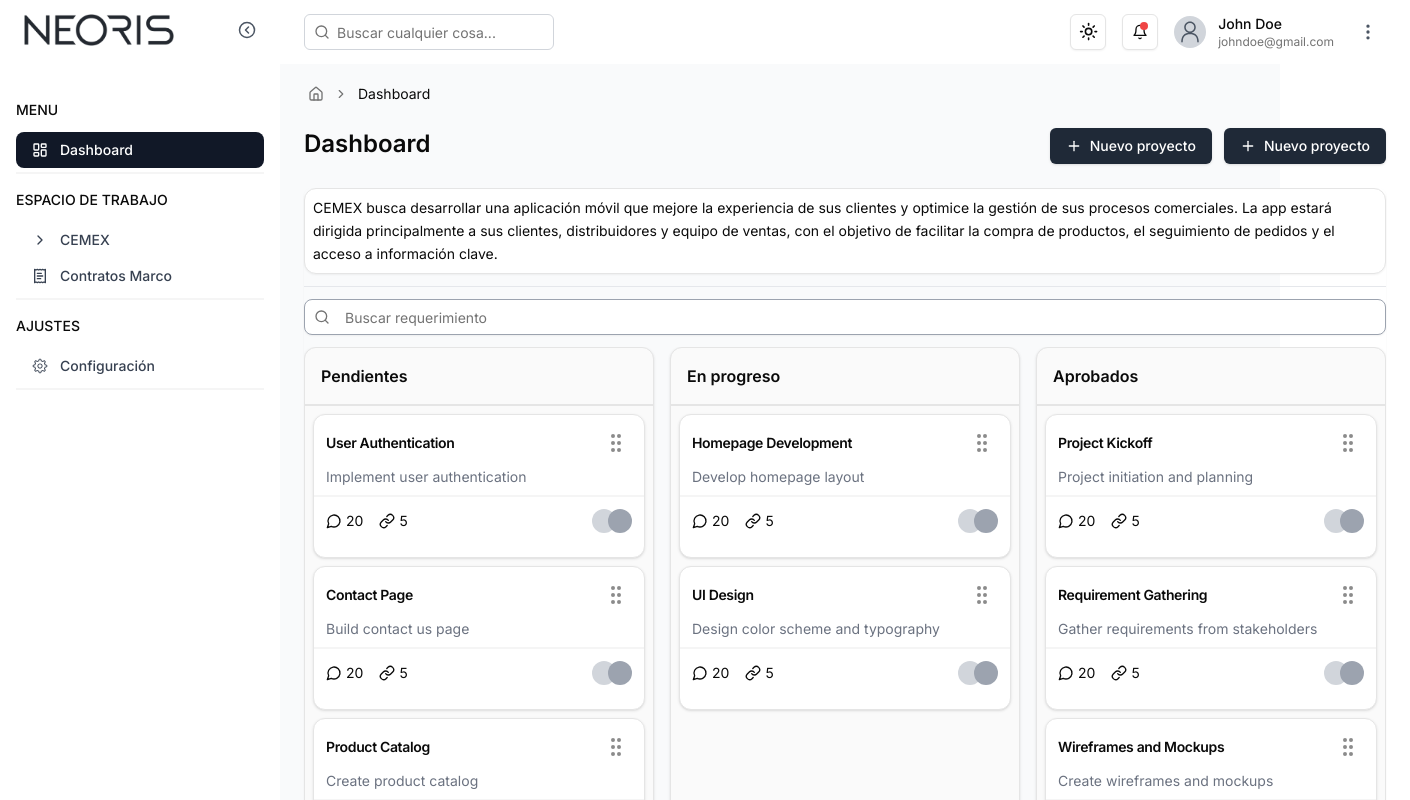
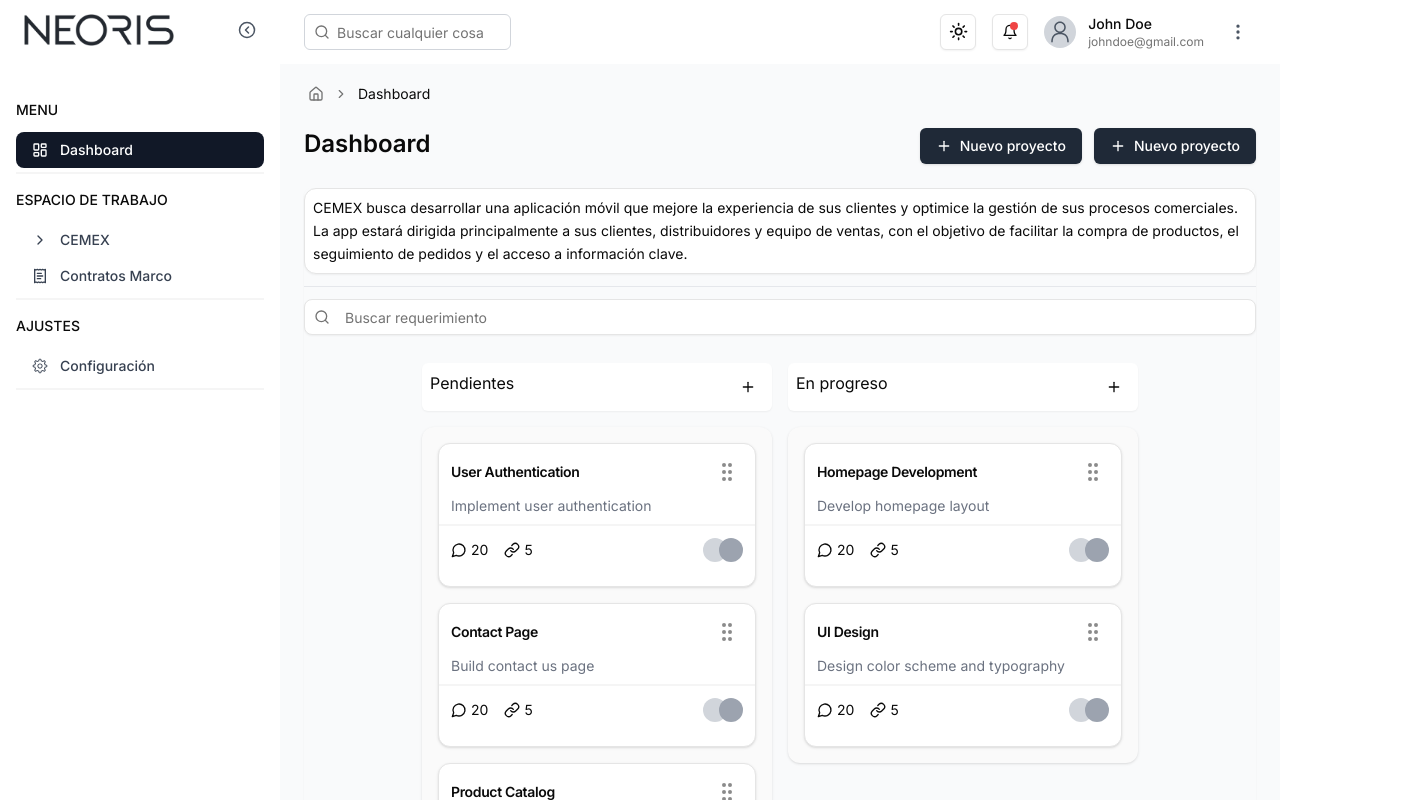
Before and after one commit to CaarloosDC/Softie, a Next.js app in the folder neo-sync/: page /dashboard in a window 1280 px wide. Shown: the top 800 px of the page, 1410 px wide, since content can reach past the window. Built offline with nearby package versions, Linux system fonts and the light colour scheme.

Commit message:
Add comments and modify card.

```diff
--- a/neo-sync/components/custom/Overview/Kanban/BoardColumn.tsx
+++ b/neo-sync/components/custom/Overview/Kanban/BoardColumn.tsx
@@ -1,17 +1,18 @@
-import { SortableContext, useSortable } from "@dnd-kit/sortable"; // Hooks for sortable functionality from dnd-kit.
+import { SortableContext, useSortable } from "@dnd-kit/sortable"; // Hooks for sortable functionality.
 import { useDndContext, type UniqueIdentifier } from "@dnd-kit/core"; // Core hooks from dnd-kit and UniqueIdentifier type.
-import { CSS } from "@dnd-kit/utilities"; // Utilities from dnd-kit to apply CSS transforms for draggable elements.
-import { useMemo } from "react"; // React hook for memoizing values (optimizes performance).
-import { Task, TaskCard } from "./TaskCard"; // Custom Task type and TaskCard component.
+import { CSS } from "@dnd-kit/utilities"; // Utilities to apply CSS transforms for draggable elements.
+import { useMemo } from "react";
 import { cva } from "class-variance-authority"; // Utility to handle variants of CSS classes.
-import { Card, CardContent, CardHeader } from "@/components/ui/card"; // UI components (Card) from your project.
-import { Button } from "@/components/ui/button"; // Button component from your project.
-import { GripVertical } from "lucide-react"; // Icon component from Lucide-React (used for the grip/drag handle).
-import { ScrollArea } from "@/components/ui/scroll-area"; // Scrollable area component from your project.
+import { GripVertical } from "lucide-react";
+import { Task, TaskCard } from "./TaskCard";
+import { Card, CardContent, CardHeader } from "@/components/ui/card";
+import { Button } from "@/components/ui/button";
+import { ScrollArea } from "@/components/ui/scroll-area";
+import ColumnHeader from "./ColumnHeader";
 
 export interface Column {
   id: UniqueIdentifier; // Each column has a unique identifier.
-  title: string; // The title of the column (e.g., "Todo", "In Progress").
+  title: string; // The title of the column.
 }
 
 export type ColumnType = "Column"; // Type definition for the column (used in drag data).
@@ -29,7 +30,7 @@ interface BoardColumnProps {
 
 // The BoardColumn component represents a single column in the Kanban board.
 export function BoardColumn({ column, tasks, isOverlay }: BoardColumnProps) {
-  // Memoize task IDs for performance optimization (tasksIds won't recalculate unless tasks change).
+  // Memoize task IDs, tasksIds won't recalculate unless tasks change.
   const tasksIds = useMemo(() => {
     return tasks.map((task) => task.id); // Return an array of task IDs.
   }, [tasks]);
@@ -38,12 +39,12 @@ export function BoardColumn({ column, tasks, isOverlay }: BoardColumnProps) {
   const {
     setNodeRef, // Sets the reference to the DOM node for the sortable item.
     attributes, // Provides accessibility attributes for the sortable item.
-    listeners, // Provides event listeners for drag start (e.g., mouse down, touch).
+    listeners, // Provides event listeners for drag start.
     transform, // The transformation applied during drag (e.g., move X, move Y).
     transition, // Transition applied during the drag (e.g., smooth dragging).
-    isDragging, // Boolean flag to check if the column is currently being dragged.
+    isDragging, // Boolean flag to check if the column is being dragged.
   } = useSortable({
-    id: column.id, // The unique identifier for this column (used in drag-and-drop context).
+    id: column.id, // The unique identifier for this column.
     data: {
       type: "Column", // Identifies this as a draggable column.
       column, // The column data (id and title).
@@ -61,16 +62,57 @@ export function BoardColumn({ column, tasks, isOverlay }: BoardColumnProps) {
 
   // Class variants for different drag states (e.g., default, over, overlay).
   const variants = cva(
-    "h-[500px] max-h-[500px] w-[350px] max-w-full bg-primary-foreground flex flex-col flex-shrink-0 snap-center",
+    // "h-[500px] max-h-[500px] w-[350px] max-w-full bg-primary-foreground flex flex-col flex-shrink-0 snap-center",
+    "w-[350px] max-w-full bg-primary-foreground flex flex-col flex-shrink-0 snap-center border-none",
     {
       variants: {
         dragging: {
-          default: "border-2 border-transparent", // Default state with transparent border.
+          default: "border-none", // Default state with transparent border.
           over: "ring-2 opacity-30", // When dragging over, show a ring and reduce opacity.
           overlay: "ring-2 ring-primary", // Show a ring when the column is in the overlay state.
         },
       },
     }
+  );
+  return (
+    <div className="flex flex-col gap-4">
+      <ColumnHeader column={column.title} />
+      <Card
+        ref={setNodeRef} // Ref for the sortable column (so dnd-kit can control the DOM node).
+        style={style} // Apply the drag styles (transition and transform).
+        className={variants({
+          dragging: isOverlay ? "overlay" : isDragging ? "over" : undefined, // Apply different styles based on dragging state.
+        })}
+      >
+        {/*
+        <CardHeader className="p-4 font-semibold text-left flex flex-row justify-between">
+
+        Optional drag handle for the column (currently commented out).
+        This would allow the column to be dragged by clicking the button with the GripVertical icon.
+        */}
+        {/* <Button
+          variant={"ghost"}
+          {...attributes} // Accessibility attributes for drag.
+          {...listeners} // Event listeners for drag start.
+          className=" p-1 text-primary/50 -ml-2 h-auto cursor-grab relative"
+          >
+          <span className="sr-only">{`Move column: ${column.title}`}</span> // Screen reader text.
+          <GripVertical /> // Drag handle icon.
+          </Button>
+          <span>{column.title}</span> <Plus className="mr-2 h-4 w-4" />
+        </CardHeader> */}
+
+        {/* Task list - No scroll area, tasks will stack */}
+        <CardContent className="flex flex-col gap-4 p-4">
+          <SortableContext items={tasksIds}>
+            {/* Render each task inside the column using TaskCard component */}
+            {tasks.map((task) => (
+              <TaskCard key={task.id} task={task} />
+            ))}
+          </SortableContext>
+        </CardContent>
+      </Card>
+    </div>
   );
 
   return (
@@ -129,15 +171,16 @@ export function BoardContainer({ children }: { children: React.ReactNode }) {
   });
 
   return (
-    <ScrollArea
-      className={variations({
-        dragging: dndContext.active ? "active" : "default", // Change scrolling behavior based on drag state.
-      })}
-    >
-      <div className="flex gap-4 items-center flex-row justify-center">
-        {/* Render the columns passed as children. */}
-        {children}
-      </div>
-    </ScrollArea>
+    // <ScrollArea
+    //   className={variations({
+    //     dragging: dndContext.active ? "active" : "default", // Change scrolling behavior based on drag state.
+    //   })}
+    // >
+    // <div className="flex gap-4 items-center flex-row justify-center">
+    <div className="flex flex-wrap gap-4 items-start justify-center p-4">
+      {/* Render the columns passed as children. */}
+      {children}
+    </div>
+    // </ScrollArea>
   );
 }
--- /dev/null
+++ b/neo-sync/components/custom/Overview/Kanban/ColumnHeader.tsx
@@ -0,0 +1,17 @@
+import { Plus } from "lucide-react";
+import { Button } from "@/components/ui/button"; // Ensure you have the Button component imported, or use a basic button element.
+
+export default function ColumnHeader({ column }: { column: string }) {
+  return (
+    <div className="flex flex-row justify-between bg-white dark:bg-primary-foreground p-2 shadow-sm rounded-md">
+      <span>{column}</span> {/* Directly use column since it's a string */}
+      {/* Make Plus icon a button */}
+      <button
+        type="button"
+        className="p-2 rounded-md bg-transparent hover:bg-gray-200 dark:hover:bg-gray-700" // Tailwind classes for styling the button
+      >
+        <Plus className="h-4 w-4" /> {/* Icon inside the button */}
+      </button>
+    </div>
+  );
+}
--- a/neo-sync/components/custom/Overview/Kanban/KanbanBoard.tsx
+++ b/neo-sync/components/custom/Overview/Kanban/KanbanBoard.tsx
@@ -48,7 +48,7 @@ export function KanbanBoard() {
   const columnsId = useMemo(() => columns.map((col) => col.id), [columns]); // Memoized array of column IDs for performance.
 
   const [tasks, setTasks] = useState<Task[]>(initialTasks); // All tasks.
-  const [activeColumn, setActiveColumn] = useState<Column | null>(null); // Tracks the active column being dragged.
+  // const [activeColumn, setActiveColumn] = useState<Column | null>(null); // Tracks the active column being dragged.
   const [activeTask, setActiveTask] = useState<Task | null>(null); // Tracks the task being dragged.
 
   // State to check if component is running in the client.
@@ -176,44 +176,48 @@ export function KanbanBoard() {
   };
 
   return (
-    <DndContext // Context that contains the draggable objects.
+    <DndContext
+      // Manages all draggable and droppable components.
       accessibility={{
-        announcements, // Adding the accessibility announcements.
+        announcements, // Accessibility for users using screen readers.
       }}
-      sensors={sensors} // Adding the drag sensors.
-      onDragStart={onDragStart} // Handler for drag start.
-      onDragEnd={onDragEnd} // Handler for drag end.
-      onDragOver={onDragOver} // Handler for drag over.
+      sensors={sensors} // Specifies sensors for drag-and-drop actions.
+      onDragStart={onDragStart}
+      onDragEnd={onDragEnd}
+      onDragOver={onDragOver}
     >
       <BoardContainer>
-        <SortableContext items={columnsId}>
-          {columns.map((col) => (
-            <BoardColumn
-              key={col.id}
-              column={col}
-              tasks={tasks.filter((task) => task.columnId === col.id)} // Filtering tasks by their column.
-            />
-          ))}
-        </SortableContext>
+        {/* SortableContext wraps the draggable items (columns in this case), allowing them to be reordered via drag-and-drop */}
+        {/* <SortableContext items={columnsId}> */}
+        {columns.map((col) => (
+          <BoardColumn
+            key={col.id} // Unique key for each column (based on its ID).
+            column={col} // Passes the column data (like title, id) to the BoardColumn component.
+            tasks={tasks.filter((task) => task.columnId === col.id)} // Passes the tasks that belong to the current column.
+          />
+        ))}
+        {/* </SortableContext> */}
       </BoardContainer>
 
-      {/* Creating the drag overlay that appears when dragging a task/column */}
+      {/* Drag overlay is created here, which follows the dragged item visually while dragging. */}
       {isClient &&
-        "document" in window &&
+        "document" in window && // Ensures this is running on the client-side to prevent issues during server-side rendering.
         createPortal(
           <DragOverlay>
-            {activeColumn && (
+            {/* If a column is being dragged, show BoardColumn as an overlay */}
+            {/* {activeColumn && (
               <BoardColumn
-                isOverlay
-                column={activeColumn}
+                isOverlay // Indicates this is a visual overlay and not the actual column in its place.
+                column={activeColumn} // The column data (like title) being dragged.
                 tasks={tasks.filter(
-                  (task) => task.columnId === activeColumn.id
+                  (task) => task.columnId === activeColumn.id // Filters the tasks that belong to the dragged column.
                 )}
               />
-            )}
+            )} */}
+            {/* If a task is being dragged, show the TaskCard as an overlay */}
             {activeTask && <TaskCard task={activeTask} isOverlay />}
           </DragOverlay>,
-          document.body
+          document.body // The drag overlay is rendered in the document body, not inside the container, to ensure smooth dragging.
         )}
     </DndContext>
   );
@@ -225,10 +229,10 @@ export function KanbanBoard() {
     const data = event.active.data.current; // Get the current data associated with the active draggable item.
 
     // If the active item is a column, set it as the active column for dragging.
-    if (data?.type === "Column") {
-      setActiveColumn(data.column); // Set active column when dragging starts.
-      return; // Stop further execution since the column is being handled.
-    }
+    // if (data?.type === "Column") {
+    //   setActiveColumn(data.column); // Set active column when dragging starts.
+    //   return; // Stop further execution since the column is being handled.
+    // }
 
     // If the active item is a task, set it as the active task for dragging.
     if (data?.type === "Task") {
@@ -239,7 +243,7 @@ export function KanbanBoard() {
 
   function onDragEnd(event: DragEndEvent) {
     // Clear the active column and task after dragging ends.
-    setActiveColumn(null); // Clear active column.
+    // setActiveColumn(null); // Clear active column.
     setActiveTask(null); // Clear active task.
 
     const { active, over } = event; // Destructure active and over (the item being dragged over) from the event.
--- a/neo-sync/components/custom/Overview/SearchBar.tsx
+++ b/neo-sync/components/custom/Overview/SearchBar.tsx
@@ -8,7 +8,7 @@ export default function SearchBar() {
       <Input
         type="search"
         placeholder="Buscar requerimiento"
-        className="w-full appearance-none bg-background pl-10 py-3 rounded-lg border border-gray-400 hover:border-gray-500 shadow-sm"
+        className="w-full appearance-none bg-background pl-10 py-3 rounded-lg border hover:border-gray-500 shadow-sm"
       />
     </div>
   );
```
